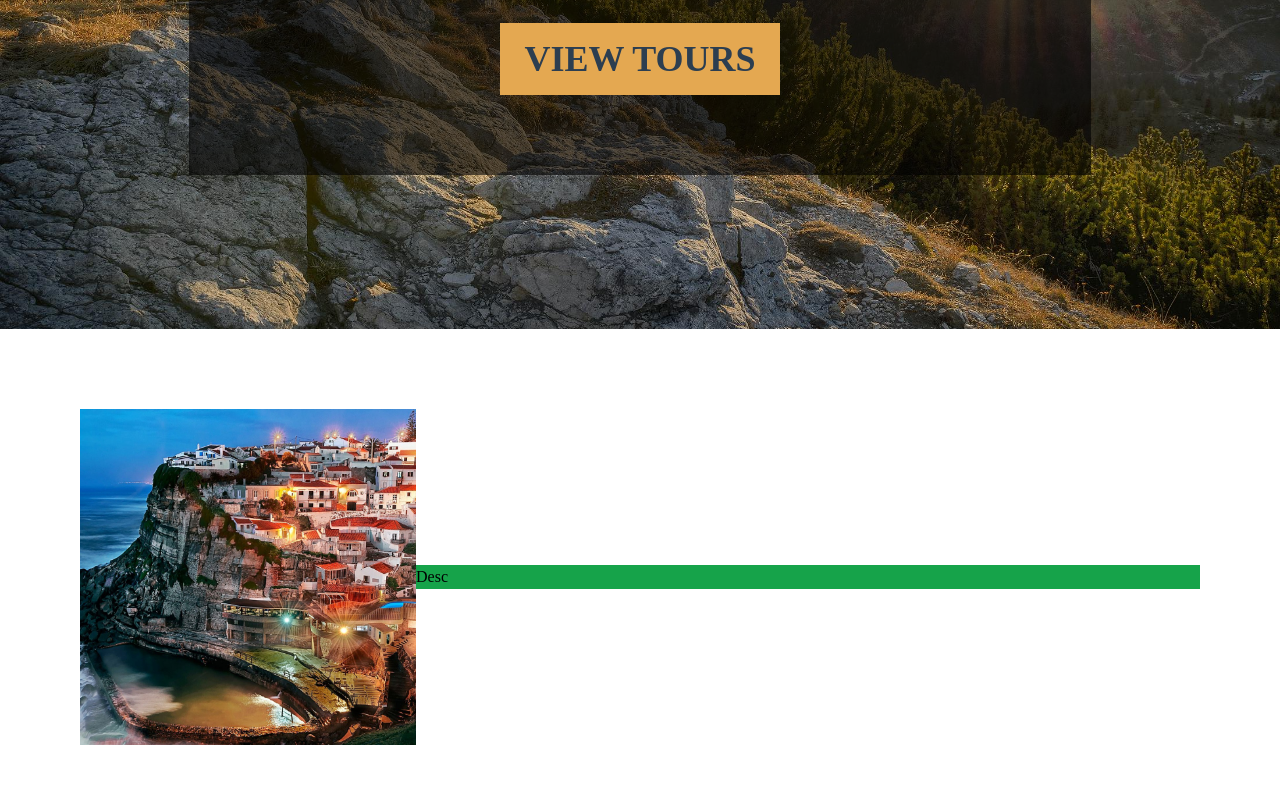
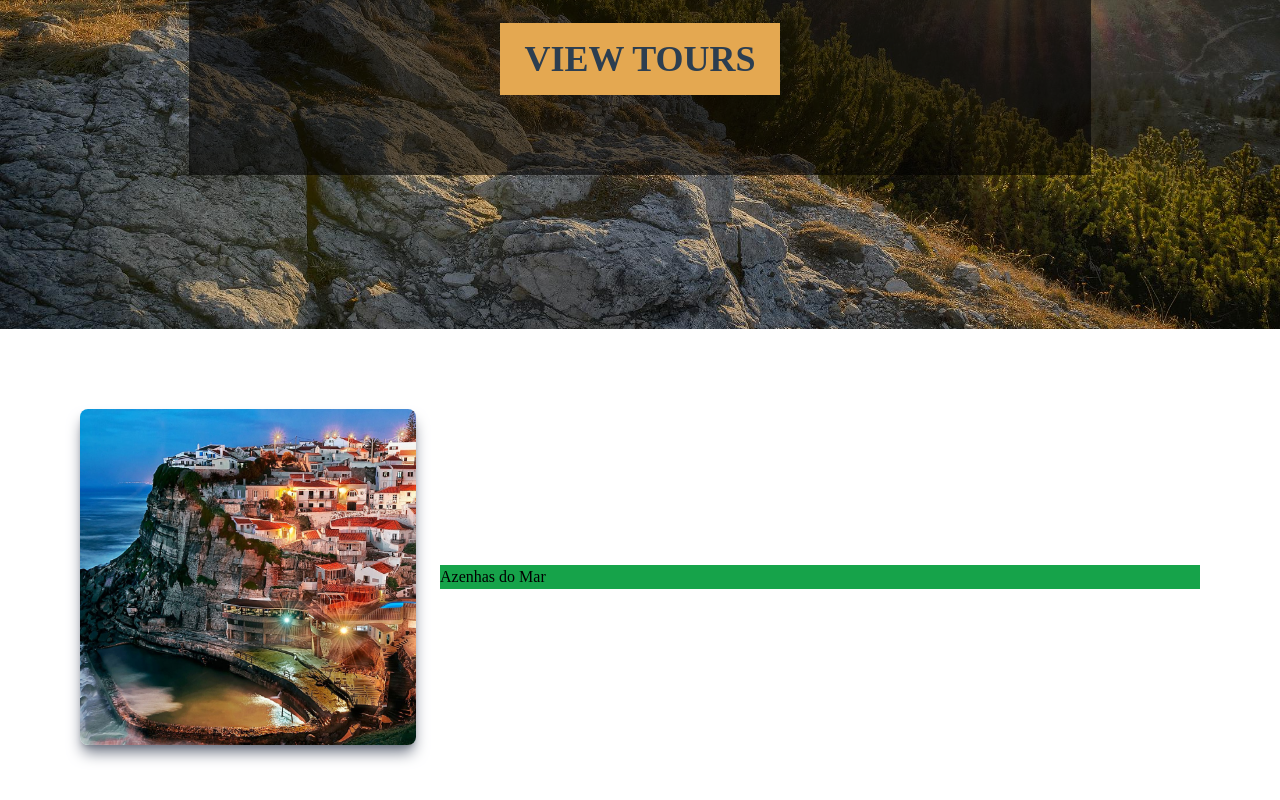
Before and after one commit to Nimira43/Athos-Travels, a website: page index.html in a window 1280 px wide. Shown: the part 472-1272 px from the top of the page. Drawn offline with Linux system fonts and the light colour scheme; a web font is replaced by a local one.

Commit message:
Added box shadow to image.

```diff
--- a/index.html
+++ b/index.html
@@ -29,15 +29,18 @@
       <button class="bg-sunset text-midnight uppercase text-4xl px-6 py-4 font-bold hover:text-glacial view-btn">View Tours</button>
     </div>
   </header>
-  <section class="flex max-w-screen-xl mx-auto p-20 items-center">
+  <section class="flex max-w-screen-xl mx-auto p-20 items-center gap-6">
     <div class="min-w-[30%] max-w-[30%]">
       <img
+        class="shadow-lg shadow-gray-500 rounded-lg"
         src="./images/Azenhas-do-Mar.jpg"
         alt="Azenhas-do-Mar"
 
       />
     </div>
-    <div class="flex-grow bg-green-600">Desc</div>
+    <div class="flex-grow bg-green-600">
+      <h1>Azenhas do Mar</h1>
+    </div>
   </section>
 </main>
 </body>
```
Also changed, not shown: dist/output.css.
